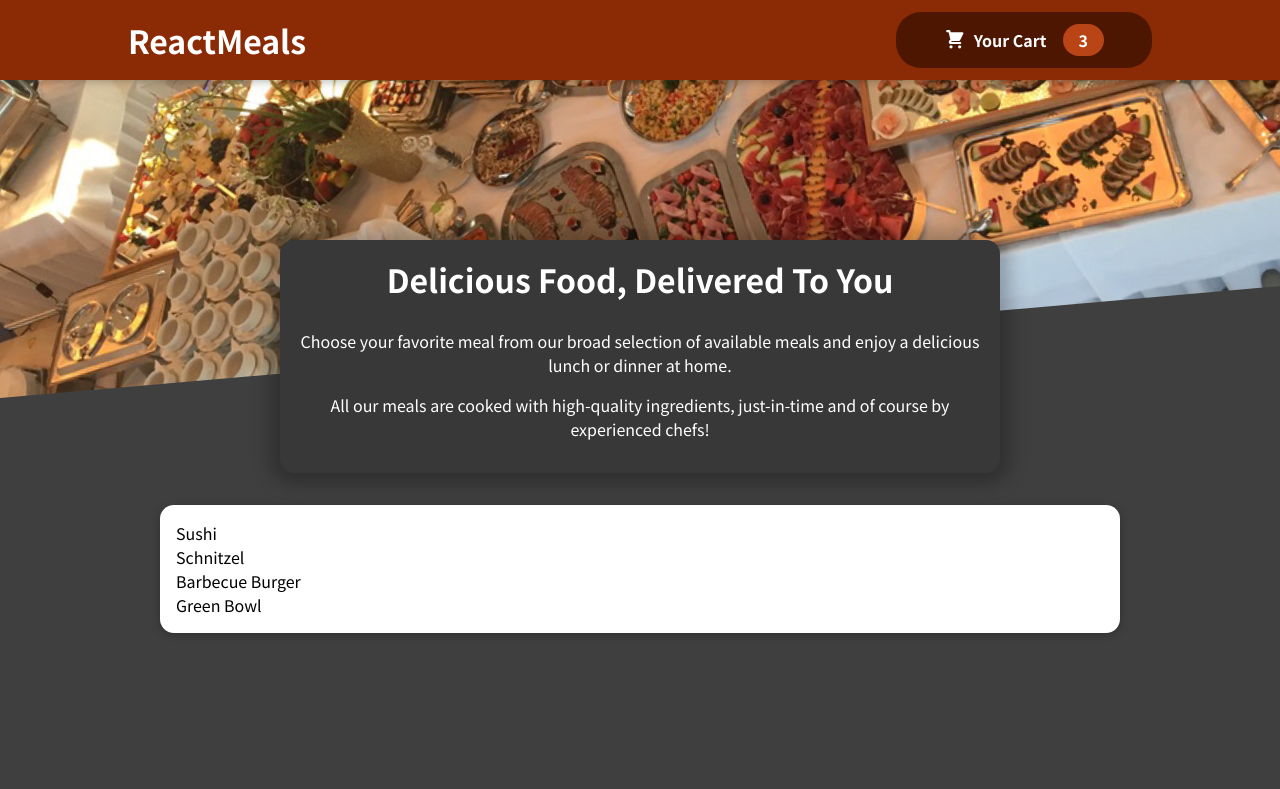
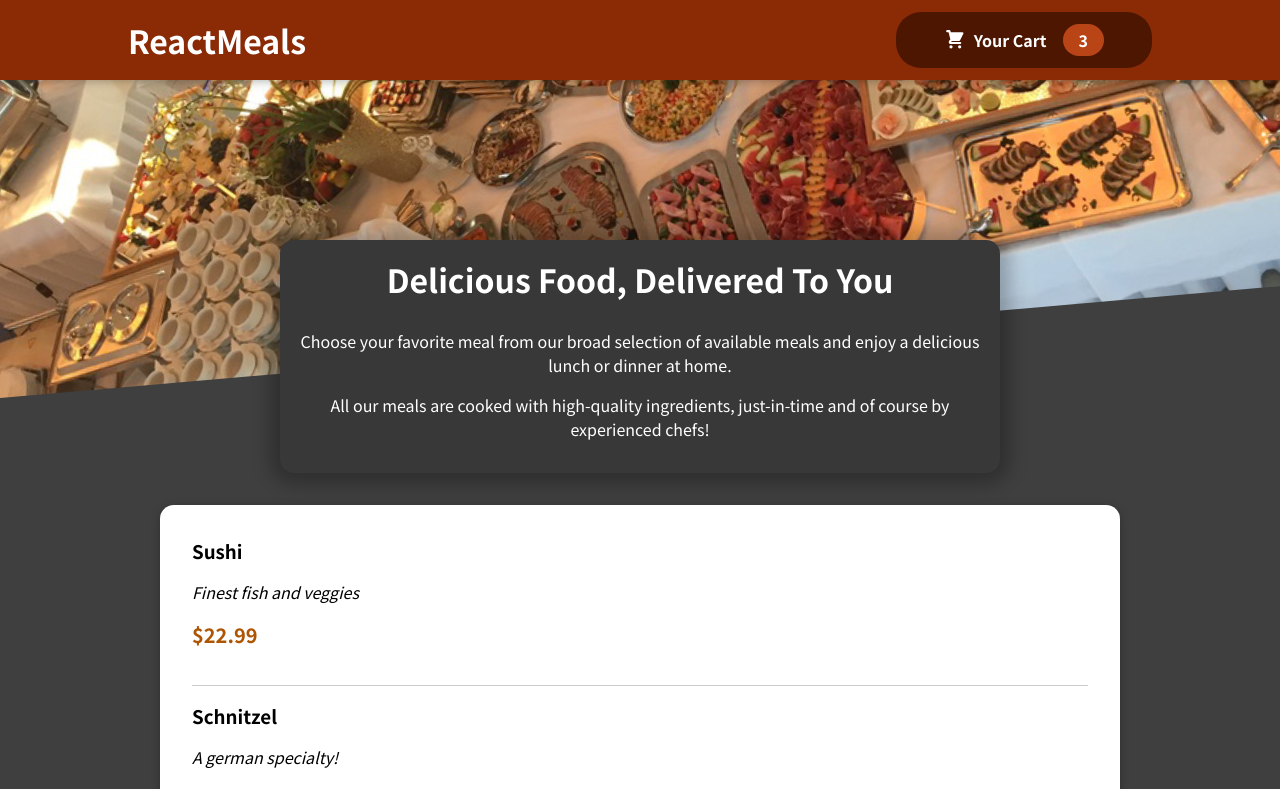
Before and after one commit to IS-Projects/order-food-app-react, a React (Create React App) app: page / in a window 1280 px wide. Shown: the top 789 px of the page. Built offline with nearby package versions, Linux system fonts and the light colour scheme.

Commit message:
added meal item

```diff
--- a/src/components/Meals/AvailableMeals.js
+++ b/src/components/Meals/AvailableMeals.js
@@ -1,5 +1,6 @@
 import Card from "../UI/Card";
 import classes from "./AvailableMeals.module.css";
+import MealItem from "./MealItem/MealItem";
 
 const DUMMY_MEALS = [
   {
@@ -34,7 +35,12 @@ const AvailableMeals = () => {
       <Card>
         <ul>
           {DUMMY_MEALS.map((meal) => (
-            <li key={meal.id}>{meal.name}</li>
+            <MealItem
+              key={meal.id}
+              name={meal.name}
+              description={meal.description}
+              price={meal.price}
+            />
           ))}
         </ul>
       </Card>
--- /dev/null
+++ b/src/components/Meals/MealItem/MealItem.js
@@ -0,0 +1,17 @@
+import classes from "./MealItem.module.css";
+
+const MealItem = ({ name, description, price }) => {
+  const fixedPrice = price.toFixed(2);
+  return (
+    <div className={classes.meal}>
+      <div>
+        <h3>{name}</h3>
+        {/* in tutorial, he uses div */}
+        <p className={classes.description}>{description}</p>
+        <p className={classes.price}>${fixedPrice}</p>
+      </div>
+    </div>
+  );
+};
+
+export default MealItem;
--- /dev/null
+++ b/src/components/Meals/MealItem/MealItem.module.css
@@ -0,0 +1,22 @@
+.meal {
+  display: flex;
+  justify-content: space-between;
+  margin: 1rem;
+  padding-bottom: 1rem;
+  border-bottom: 1px solid #ccc;
+}
+
+.meal h3 {
+  margin: 0 0 0.25rem 0;
+}
+
+.description {
+  font-style: italic;
+}
+
+.price {
+  margin-top: 0.25rem;
+  font-weight: bold;
+  color: #ad5502;
+  font-size: 1.25rem;
+}
```
Also changed, not shown: 1 other file (tests, documents, lock files or other folders).
